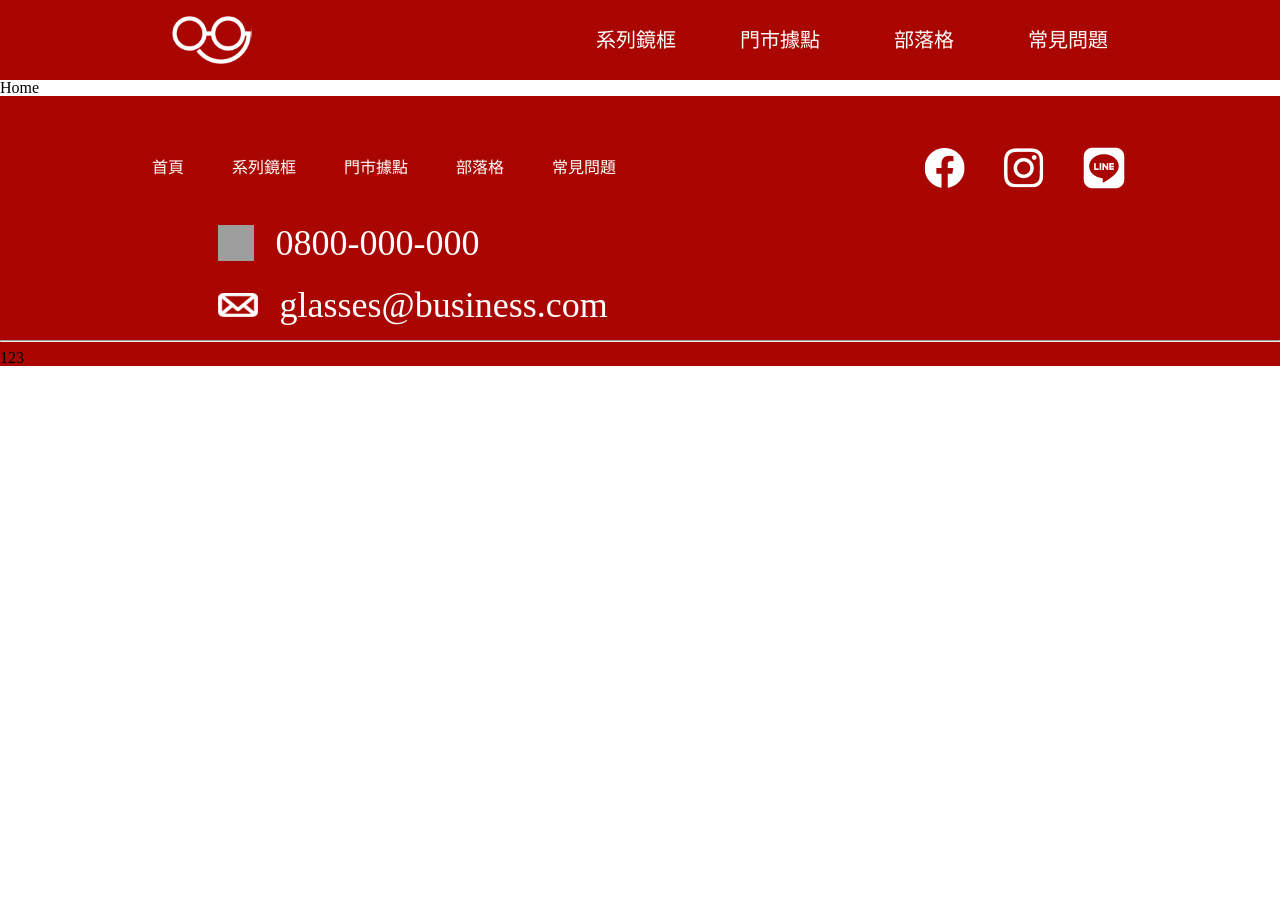
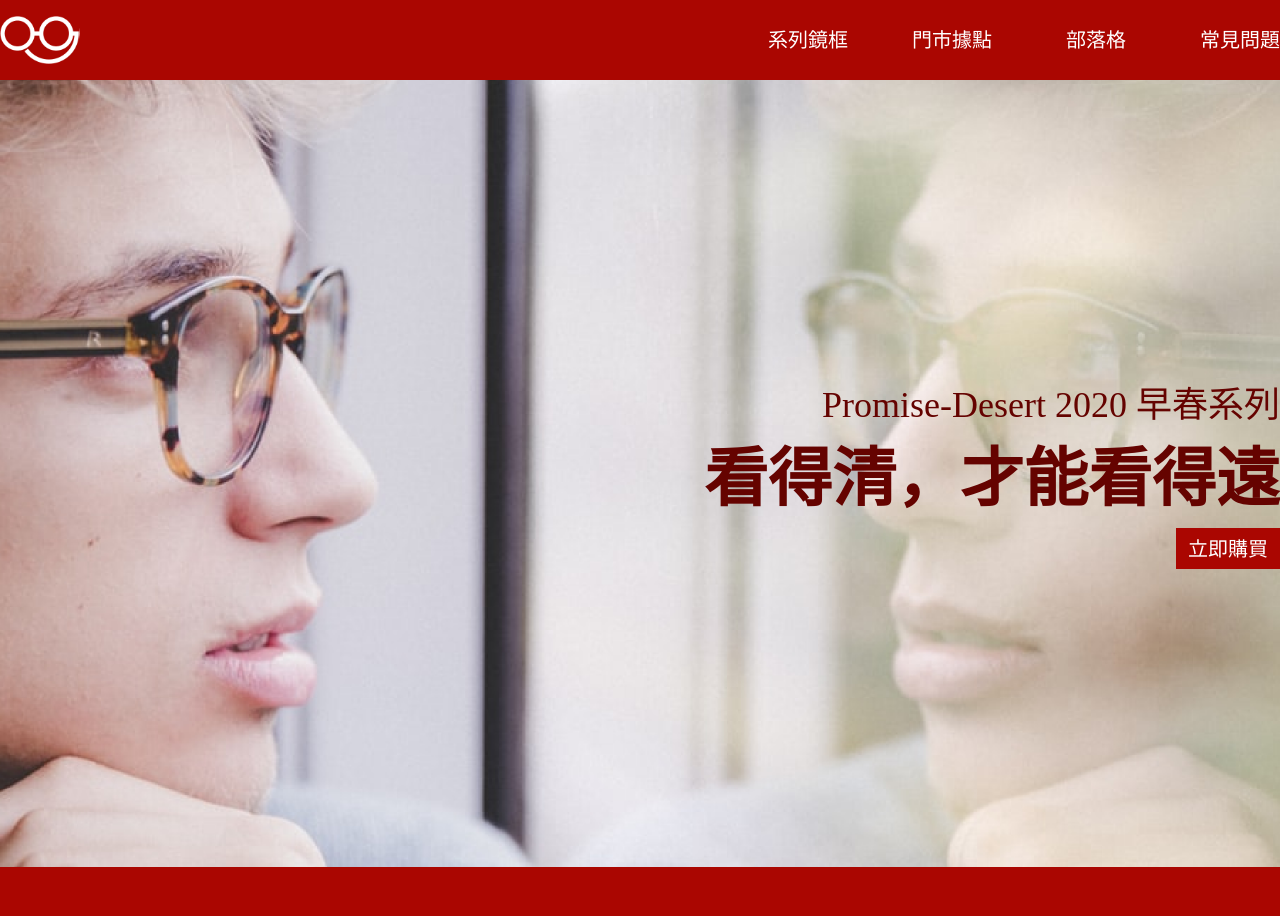
Before and after one commit to Feijai/glassHomePage, a React (Create React App) app: page / in a window 1280 px wide. Shown: the top 916 px of the page. Before the commit the page ends 800 px from the top, so only its background shows below. Built offline with nearby package versions, Linux system fonts and the light colour scheme; grey boxes are pictures that could not be loaded; a web font is replaced by a local one.

Commit message:
完成小圖

```diff
--- a/src/App.tsx
+++ b/src/App.tsx
@@ -7,8 +7,8 @@ export default function App() {
   let element = useRoutes(routes);
 
   return (
-    <div className="container">
+    <>
       {element}
-    </div>
+    </>
   );
 }
--- a/src/Pages/Home.tsx
+++ /dev/null
@@ -1,7 +0,0 @@
-import React from "react";
-
-const Home:React.FC = () => {
-    return <>Home</>
-}
-
-export default Home
--- /dev/null
+++ b/src/Pages/Home/Home.tsx
@@ -0,0 +1,57 @@
+import React from "react";
+import HomeHeader from '../../assets/home-header.png'
+import HomeHeaderSmall from '../../assets/home-header-sm.png'
+import styled from "styled-components";
+
+const HomeCss = styled.div`
+    background: url(${HomeHeader}) no-repeat center;
+    height:787px;
+    background-size: cover;
+    white-space: nowrap;
+    overflow: hidden;
+    .container{
+        height: inherit;
+        display:flex;
+        flex-direction:column;
+        align-items:end;
+        justify-content:center;
+        .header2{
+            font-weight:bold;
+        }
+        .buyNow{
+            width:104px;
+            height:41px;
+            display:flex;
+            justify-content:center;
+            align-items:center;
+        }
+    }
+    @media (max-width: 375px) {
+        background: url(${HomeHeaderSmall}) center center;
+        background-size: cover;
+        height:396px;
+        .header{
+            font-size:16px;
+        }
+        .header2{
+            font-size:24px;
+        }
+        .buyNow{
+            font-weight:500;
+        }
+    }
+`
+
+const Home: React.FC = () => {
+    return (
+        <HomeCss>
+            <div className="container">
+                <div className="header s36 globalWordbrown">Promise-Desert 2020 早春系列</div>
+                <div className="header2 s64 globalWordbrown">看得清，才能看得遠</div>
+                <div className="buyNow globalRed globalWordWhite s20">立即購買</div>
+            </div>
+        </HomeCss>
+    )
+}
+
+export default Home
--- a/src/component/Footer/index.tsx
+++ b/src/component/Footer/index.tsx
@@ -31,49 +31,113 @@ const FooterCss = styled.div`
     }}
 }
 .mid{
+    margin-top:24px;
+    div{
     display:flex;
-    margin-top:24px;
-    margin-left:17%;
         img{
             width:36px;
             height:36px;
             align-self:center;
         }
+        }
+    .phonIcon{
+            display:none;
+    }
+}
 .number{
         margin-left:22px;
         text-align: left;
         font-family: 'SansTC';
-        font-size: 36px;
-        line-height: 1.5;
-        font-weight: 500;
-    }
     }
 
 .mid2{
     display:flex;
     margin-top:8px;
-    margin-left:17%;
     img{
         width:40px;
         height:32px;
         align-self:center;
     }
+}
+hr{
+    margin-top:32px;
+    height:1px;
+}
+.footer{
+    margin-top:32px;
+
+    .reserved{
+        margin-bottom:32px;
+    }
+    .terms{
+        width:174px;
+    }
+}
+
+@media (max-width: 375px){
+    .container{
+        padding:16px
+    }
+    .header{
+        display:none;
+    }
+    .mid{
+        margin-top:11px;
+        display:flex;
+        justify-content:space-between;
+        div{
+            img{
+                width:18px;
+                height:18px;
+            }
+        }
+        .phonIcon{
+            display:flex;
+            img{
+                width:24px;
+                height:24px;
+            }
+        }
+    }
+    .mid2{
+        img{
+            width:20px;
+            height:16px;
+        }
+    }
+    hr{margin-top:24px;}
     .number{
-        margin-left:22px;
+        margin-left:11px;
         text-align: left;
         font-family: 'SansTC';
-        font-size: 36px;
-        line-height: 1.5;
-        font-weight: 500;
+        font-size:16px;
+    }
+    .footer{
+        display: contents;
+        margin-top:16px;
+        .reserved{
+            margin-bottom:0px;
+            font-size:16px;
+        }
+        .terms{
+        display:contents;
+        margin-bottom:8px;
+        div{
+            margin-top:8px;
         }
     }
+    }
+
+}
+
 
 `
 
 const Footer: React.FC = () => {
     return (
         <FooterCss className="globalRed">
-            <div className="header dfjcsa">
+            <div className="container">
+                <div className="header dfjcsb">
                     <ul className="dfjcsb s16">
                         <li><Link to="/" className='globalWordWhite '>首頁</Link></li>
                         <li><Link to="/" className='globalWordWhite '>系列鏡框</Link></li>
@@ -88,15 +152,29 @@ const Footer: React.FC = () => {
                     </div>
                 </div>
                 <div className="mid">
+                    <div>
                         <img src={phone} alt="phone" />
-                <div className="number globalWordWhite">0800-000-000</div>
+                        <div className="number globalWordWhite s36">0800-000-000</div>
+                    </div>
+                    <div className="phonIcon" >
+                        <img src={fb} alt="fb" />
+                        <img src={ig} alt="ig" />
+                        <img src={lk} alt="lk" />
+                    </div>
                 </div>
                 <div className="mid2">
                     <img src={mail} alt="mail" />
-                <div className="number globalWordWhite">glasses@business.com</div>
+                    <div className="number globalWordWhite s36">glasses@business.com</div>
                 </div>
                 <hr />
-            <div>123</div>
+                <div className="footer globalWordWhite dfjcsb">
+                    <div className="reserved s16">Copyright © 2020 Glasses.All rights reserved.</div>
+                    <div className="terms dfjcsb">
+                        <div className="s14">隱私權政策</div>
+                        <div className="s14">服務條款</div>
+                    </div>
+                </div>
+            </div>
         </FooterCss>)
 }
 
--- a/src/component/Header/index.tsx
+++ b/src/component/Header/index.tsx
@@ -23,6 +23,7 @@ align-items:center;
 ul{
     width:512px;
     height:30px;
+    align-self:center;
     li{
         font-family: 'SansTC';
         width:80px;
@@ -34,7 +35,10 @@ ul{
 }
 
 @media (max-width: 375px){
+    .container {
         flex-wrap: wrap;
+        justify-content:center;
+    }
     ul{
         flex-wrap: wrap;
         width:100%;
@@ -52,7 +56,8 @@ ul{
 `
 
 const Header: React.FC = () => {
-    return <HeaderCss className='globalRed dfjcsa'>
+    return <HeaderCss className='globalRed'>
+        <div className="container dfjcsb">
             <div className="logo">
                 <Link to="/" />
 
@@ -71,6 +76,7 @@ const Header: React.FC = () => {
                     <Link to="/nothing-here" className='globalWordWhite s20'>常見問題</Link>
                 </li>
             </ul>
+        </div>
     </HeaderCss>
 }
 
--- a/src/index.css
+++ b/src/index.css
@@ -131,18 +131,20 @@ table {
 }
 
 /* 客製CSS */
-*,*::before,*::after{
+*,
+*::before,
+*::after {
   box-sizing: border-box;
 }
 
-@font-face{
-	font-family: 'SansTC';
-	src: url('./assets/NotoSansTC-Light.otf');
+@font-face {
+  font-family: 'SansTC';
+  src: url('./assets/NotoSansTC-Light.otf');
 }
 
-@font-face{
-	font-family: 'Italic';
-	src: url('./assets/Roboto-Italic.ttf');
+@font-face {
+  font-family: 'Italic';
+  src: url('./assets/Roboto-Italic.ttf');
 }
 
 .globalRed {
@@ -153,28 +155,55 @@ table {
   background-color: #FBF2F2;
 }
 
-.globalWordWhite{
-  color:white;
+.globalWordWhite {
+  color: white;
 }
 
-.s20{
+.globalWordbrown {
+  color: #650300;
+}
+
+.s64{
+  font-size: 64px;
+  line-height: 1.5;
+  font-weight: 100;
+}
+
+.s36 {
+  font-size: 36px;
+  line-height: 1.5;
+  font-weight: 100;
+}
+
+.s20 {
   font-size: 20px;
   line-height: 1.5;
   font-weight: 100;
 }
 
-.s16{
+.s16 {
   font-size: 16px;
   line-height: 1.5;
   font-weight: 100;
 }
 
-.dfjcsb{
+.s14 {
+  font-size: 14px;
+  line-height: 1.5;
+  font-weight: 100;
+}
+
+.container {
+  max-width: 1296px;
+  margin: 0 auto;
+}
+
+.dfjcsb {
   display: flex;
   justify-content: space-between;
 }
 
-.dfjcsa{
+.dfjcsa {
   display: flex;
   justify-content: space-around;
 }
--- a/src/router/routes.tsx
+++ b/src/router/routes.tsx
@@ -1,7 +1,7 @@
 import React from 'react';
 import type { RouteObject } from "react-router-dom";
 import Layout from './Layout'
-import Home from '../Pages/Home'
+import Home from '../Pages/Home/Home'
 import ErrorPage from '../Pages/ErrorPage'
 
 const routes: RouteObject[] = [
```
Lines whose indentation alone changed are shown as unchanged.
